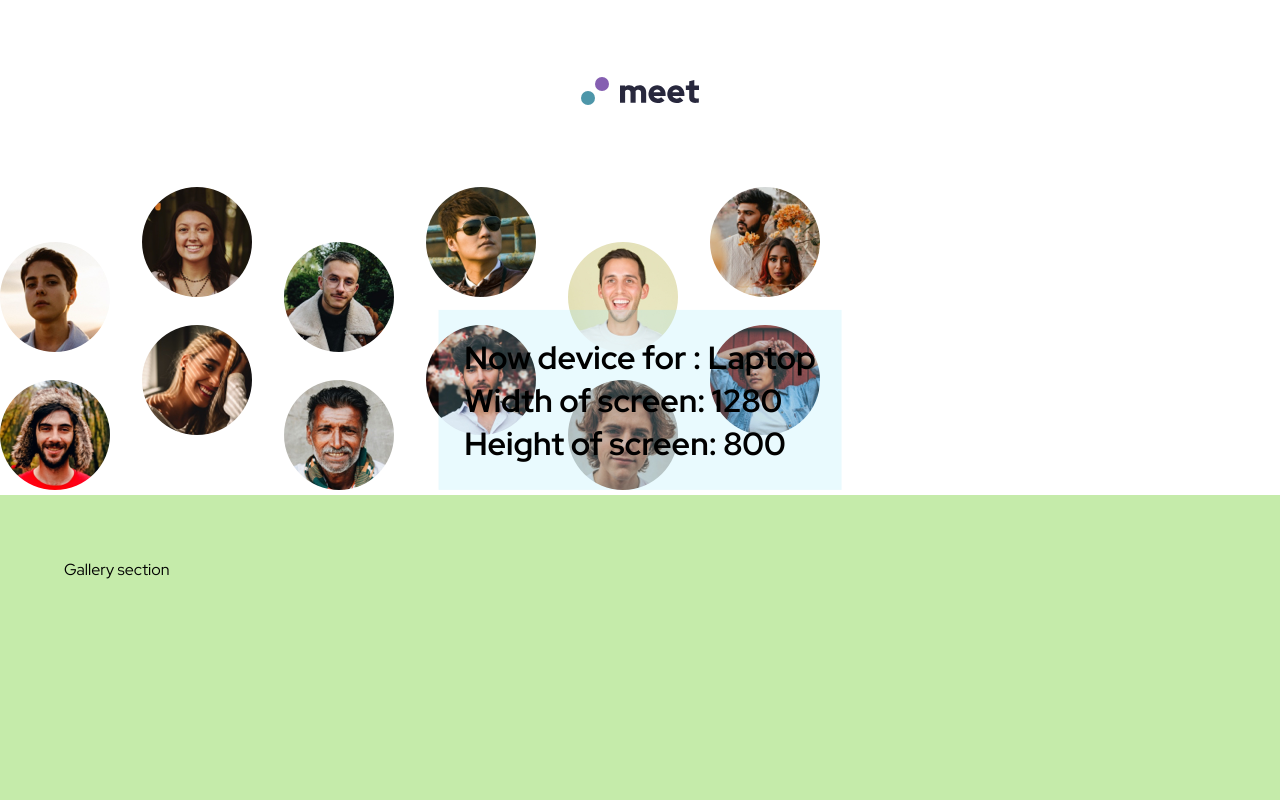
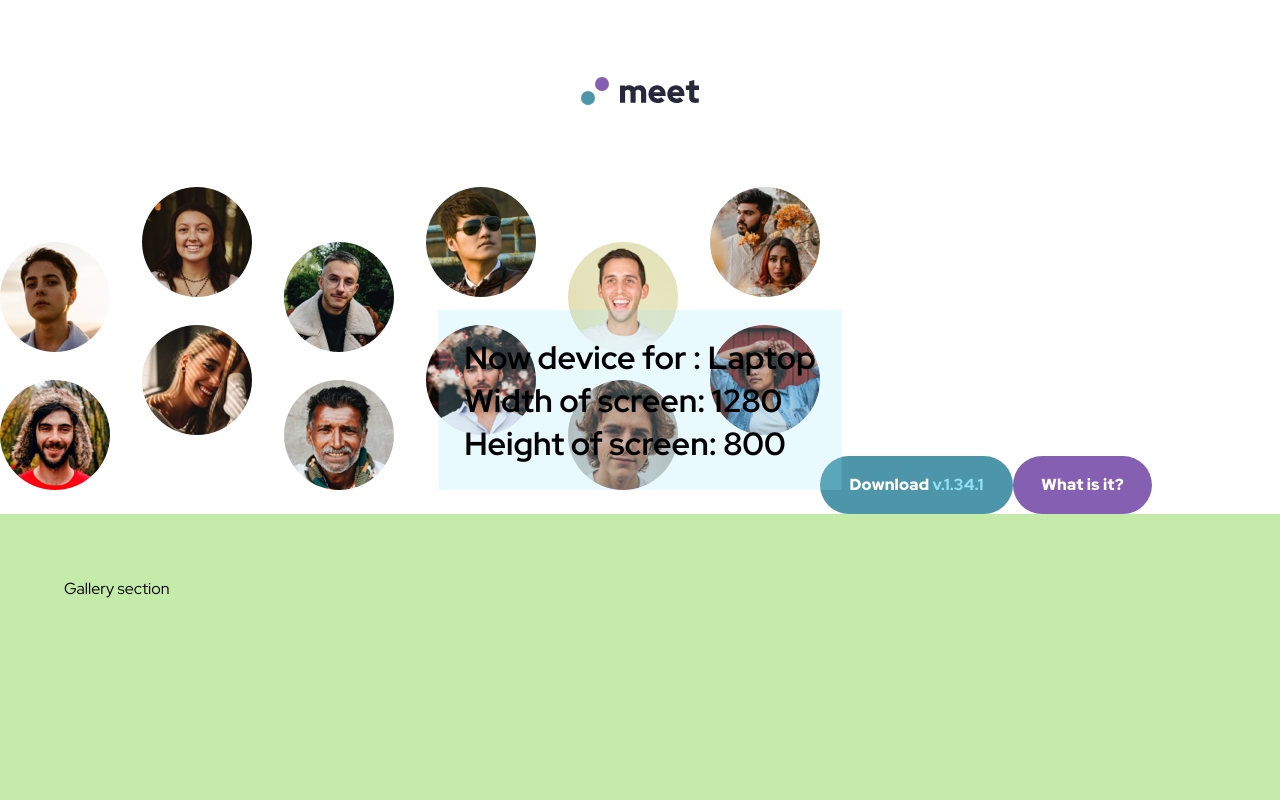
Before and after one commit to PiriyaLapa/meet-landing-page, a React (Create React App) app: page / in a window 1280 px wide. Shown: the top 800 px of the page. Built offline with nearby package versions, Linux system fonts and the light colour scheme.

Commit message:
update and try to deploy

```diff
--- a/src/components/buttons/Button.tsx
+++ b/src/components/buttons/Button.tsx
@@ -4,9 +4,9 @@ import { StyledButton } from "../../styles/styles";
 
 export default class Button extends React.Component<BtnProp> {
   public render() {
-    const { btnType } = this.props;
+    const { btntype } = this.props;
     return (
-      <StyledButton btnType={btnType}>
+      <StyledButton btntype={btntype}>
         Download <span>v.1.34.1</span>
       </StyledButton>
     );
--- /dev/null
+++ b/src/components/buttons/ButtonWhat.tsx
@@ -0,0 +1,8 @@
+import * as React from "react";
+import { StyledButtonWhat } from "../../styles/styles";
+
+export default class ButtonWhat extends React.Component {
+  public render(): React.ReactNode {
+    return <StyledButtonWhat>What is it?</StyledButtonWhat>;
+  }
+}
--- a/src/pages/sections/Header.tsx
+++ b/src/pages/sections/Header.tsx
@@ -1,14 +1,18 @@
 import { Component, ReactNode } from "react";
 import { StyledHeader } from "../../styles/styles";
 import Image from "../../components/image/Image";
-import urlImg from '../../assets/tablet/image-hero.webp'
+import urlImg from "../../assets/tablet/image-hero.webp";
+import ButtonWhat from "../../components/buttons/ButtonWhat";
+import Button from "../../components/buttons/Button";
 
-export default class Header extends Component{
-    render():ReactNode{
-        return(
-            <StyledHeader>
-                <Image urlImg ={urlImg} />
-            </StyledHeader>
-        )
-    }
+export default class Header extends Component {
+  render(): ReactNode {
+    return (
+      <StyledHeader>
+        <Image urlImg={urlImg} />
+        <Button btntype="Primary" />
+        <ButtonWhat />
+      </StyledHeader>
+    );
+  }
 }
--- a/src/styles/interface.ts
+++ b/src/styles/interface.ts
@@ -1,8 +1,8 @@
 // BtnProp
 export interface BtnProp{
-    btnType?:"Primary" | "Secondary";
+    btntype?:"Primary" | "Secondary";
 }
 
 export interface StyledBtnProp{
-    btnType?:string;
+    btntype?:string;
 }
--- a/src/styles/styles.ts
+++ b/src/styles/styles.ts
@@ -5,12 +5,11 @@ import { StyledBtnProp } from "./interface";
 export const StyledButton = styled.button<StyledBtnProp>`
   border-radius: 29px;
   background-color: ${(props) =>
-    props.btnType === "Primary" ? "#4D96A9" : "#855FB1"};
+    props.btntype === "Primary" ? "#4D96A9" : "#855FB1"};
   color: #ffff;
   border: none;
-  height: 26px;
+  height: 58px; /* Changed from 26px to 58px */
   width: 193px;
-  height: 58px;
   font-family: "Red Hat Display";
   font-style: normal;
   font-weight: 900;
@@ -24,8 +23,24 @@ export const StyledButton = styled.button<StyledBtnProp>`
     font-weight: 800;
     font-size: 16px;
     line-height: 26px;
-    color: ${(props) => (props.btnType === "Primary" ? "#8fe3f9" : "#D9B8FF")};
+    color: ${(props) => (props.btntype === "Primary" ? "#8fe3f9" : "#D9B8FF")};
   }
+`;
+export const StyledButtonWhat = styled.button<StyledBtnProp>`
+  border-radius: 29px;
+  background-color: #855FB1;
+  color: #ffff;
+  border: none;
+  height: 26px;
+  width: 139px;
+  height: 58px;
+  font-family: "Red Hat Display";
+  font-style: normal;
+  font-weight: 900;
+  font-size: 16px;
+  line-height: 26px;
+  letter-spacing: 0.2px;
+  margin:auto;
 `;
 
 //  Styled Detect screen size fucntion
@@ -44,7 +59,7 @@ export const StyledScreenSizeDetect = styled.div`
 // Styled LandingPage
 export const StyledLandingPage = styled.div`
   display: grid;
-  overflow:hidden;
+  overflow: hidden;
   grid-template-rows: auto 1fr 1fr auto;
   min-height: 100vh;
 `;
@@ -98,12 +113,11 @@ export const StyledNavbar = styled.nav`
 // components
 
 export const StyledImg = styled.img`
-
   @media screen and (max-width: 767px) {
-    width:102%;
+    width: 102%;
     margin: 7% auto;
-    display:flex;
-    justify-content:center;
+    display: flex;
+    justify-content: center;
   }
 
   // Tablet
@@ -124,5 +138,4 @@ export const StyledImg = styled.img`
   @media screen and (min-width: 1920px) {
     //  background-color:#CADEFC;
   }
-
 `;
```
